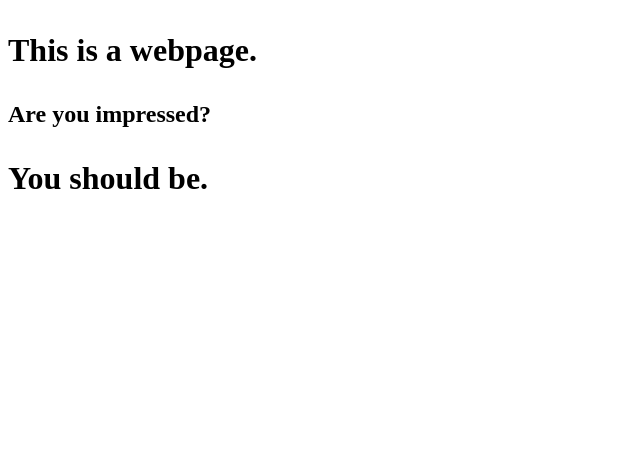
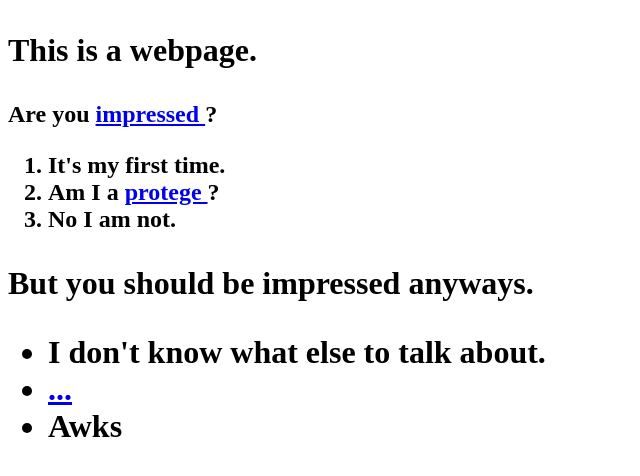
Before and after one commit to KyleBrunson/lab-12-html, a plain HTML site: page index.html in a window 1280 px wide. Shown: the whole page, without its empty margins (0-640 px from the left). Drawn offline with Linux system fonts and the light colour scheme.

Commit message:
Added lists and links

```diff
--- a/index.html
+++ b/index.html
@@ -1,26 +1,26 @@
 <!DOCTYPE html>
 <html lang="en">
 <head>
-<title>First Timer </title>
+<title>First Timer</title>
 </head>
 <body>
 
-<h1>
-<p>
-This is a webpage.
-</p>
 
-<h2>
-<strong>
-<p>
-Are you impressed?
-</p>
-</strong>
+<h1> <p> This is a webpage. </p>
 
-<h1>
-<p>
-You should be.
-</p>
+<h2> <strong> <p> Are you <a href="https://media1.tenor.com/images/ba01bb5e00b5afe436657f889ea53469/tenor.gif?itemid=3477451"> impressed </a>? </p> </strong>
+<ol>
+	<li> It's my first time. </li>
+	<li> Am I a <a href="https://en.wikipedia.org/wiki/Sasuke_Uchiha"> protege </a>? </li>
+	<li> No I am not. </li>
+</ol>
+
+<h1> <p> But you should be impressed anyways. </p>
+<ul>
+	<li> I don't know what else to talk about. </li>
+	<li> <a href="https://media.giphy.com/media/ISOckXUybVfQ4/giphy.gif"> ... </a> </li>
+	<li> Awks </li>
+</ul>
 
 </body>
 </html>
```
